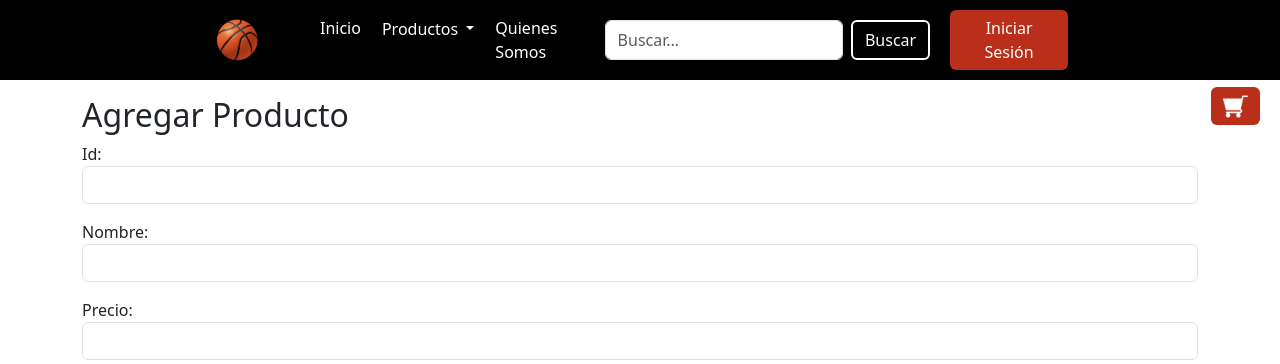
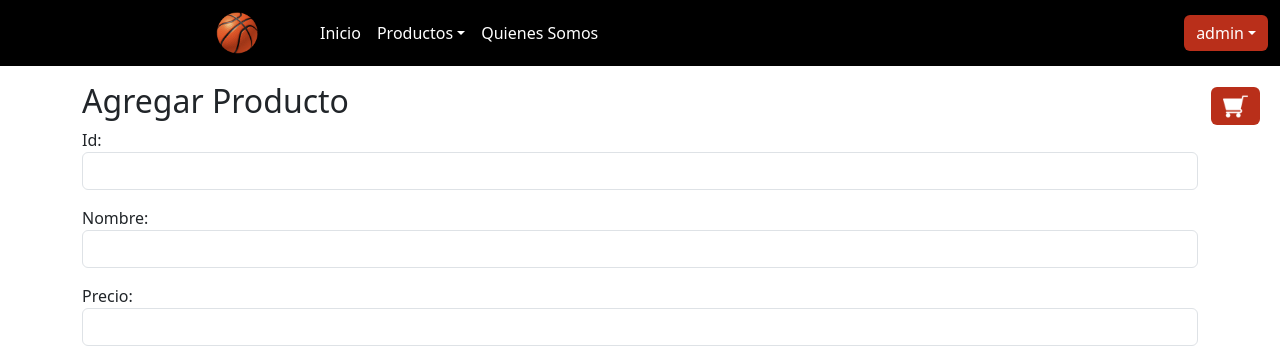
Before and after one commit to JSaavedraHwl/basket-world, a Django app: page /agregar_productos in a window 1280 px wide. Shown: the top 364 px of the page. Run offline with Django 5.2, Linux system fonts and the light colour scheme; a user stored in the database is signed in; data comes from the database, SQL or seed files in the repository; both versions use the stored data as it was after the commit; data that the repository does not hold is empty.

Commit message:
se agrega version revisada css
Se agrega validaciones de sesion iniciada.

```diff
--- a/myproject/basket/templates/base.html
+++ b/myproject/basket/templates/base.html
@@ -3,68 +3,82 @@
 <!DOCTYPE html>
 <html lang="es">
   <head>
-    <meta charset="UTF-8">
-    <meta name="viewport" content="width=device-width, initial-scale=1.0">
-    <link rel="stylesheet" href="{% static 'css/style.css' %}">
-    <link href="https://cdn.jsdelivr.net/npm/bootstrap@5.3.3/dist/css/bootstrap.min.css" rel="stylesheet" integrity="sha384-QWTKZyjpPEjISv5WaRU9OFeRpok6YctnYmDr5pNlyT2bRjXh0JMhjY6hW+ALEwIH" crossorigin="anonymous">
+    <meta charset="UTF-8" />
+    <meta name="viewport" content="width=device-width, initial-scale=1.0" />
+    <link rel="stylesheet" href="{% static 'css/style.css' %}" />
+    <link href="https://cdn.jsdelivr.net/npm/bootstrap@5.3.3/dist/css/bootstrap.min.css" rel="stylesheet" integrity="sha384-QWTKZyjpPEjISv5WaRU9OFeRpok6YctnYmDr5pNlyT2bRjXh0JMhjY6hW+ALEwIH" crossorigin="anonymous" />
     <script src="{% static 'js/login.js' %}"></script>
-    <title>{% block title %}Mi Sitio Web{% endblock %}</title>
+    <title>
+      {% block title %}
+        Mi Sitio Web
+      {% endblock %}
+    </title>
     <script>
-        const staticBaseUrl = "{% static 'img/' %}";
+      const staticBaseUrl = "{% static 'img/' %}"
     </script>
     <!-- Aquí puedes incluir tus estilos CSS, scripts, etc. -->
   </head>
   <body>
-
     <script src="https://cdn.jsdelivr.net/npm/bootstrap@5.3.3/dist/js/bootstrap.bundle.min.js" integrity="sha384-YvpcrYf0tY3lHB60NNkmXc5s9fDVZLESaAA55NDzOxhy9GkcIdslK1eN7N6jIeHz" crossorigin="anonymous"></script>
     <!-- Navbar -->
     <nav class="navbar navbar-expand-lg bg-body-custom">
       <div class="container-fluid">
-        <a href="{% url 'index' %}">
-            <img class="nav-icon" src="{% static 'img/ball.png' %}" width="50px" style="padding: 4px;">
-        </a>
-        <button class="navbar-toggler" type="button" data-bs-toggle="collapse" data-bs-target="#navbarSupportedContent" aria-controls="navbarSupportedContent" aria-expanded="false" aria-label="Toggle navigation">
-            <span class="navbar-toggler-icon"></span>
-        </button>
+        <a href="{% url 'index' %}"><img class="nav-icon" src="{% static 'img/ball.png' %}" width="50px" style="padding: 4px;" /></a>
+        <button class="navbar-toggler" type="button" data-bs-toggle="collapse" data-bs-target="#navbarSupportedContent" aria-controls="navbarSupportedContent" aria-expanded="false" aria-label="Toggle navigation"><span class="navbar-toggler-icon"></span></button>
         <div class="collapse navbar-collapse" id="navbarSupportedContent">
           <ul class="navbar-nav me-auto mb-2 mb-lg-0">
             <li class="nav-item">
               <a class="nav-link active" aria-current="page" href="{% url 'index' %}">Inicio</a>
             </li>
-                <li class="nav-item">
-                    <div class="dropdown" style="margin-top:1.5px">
-                        <button class="btn dropdown-toggle" type="button" data-bs-toggle="dropdown" aria-expanded="false" style="color: white;">
-                            Productos
-                        </button>
-                        <ul class="dropdown-menu">
-                            <li><a class="dropdown-item" href="{% url 'productos' categoria='balones' %}">Balones</a></li>
-                            <li><a class="dropdown-item" href="{% url 'productos' categoria='camisetas' %}">Poleras</a></li>
-                            <li><a class="dropdown-item" href="{% url 'productos' categoria='accesorios' %}">Accesorios</a></li>
-                            <li><a class="dropdown-item" href="{% url 'crud_productos' %}">Mantenedor productos</a></li>
+            <li class="nav-item dropdown">
+              <a class="nav-link dropdown-toggle" href="#" id="navbarDropdown" role="button" data-bs-toggle="dropdown" aria-expanded="false">Productos</a>
+              <ul class="dropdown-menu" aria-labelledby="navbarDropdown">
+                <li>
+                  <a class="dropdown-item" href="{% url 'productos' categoria='balones' %}">Balones</a>
+                </li>
+                <li>
+                  <a class="dropdown-item" href="{% url 'productos' categoria='camisetas' %}">Poleras</a>
+                </li>
+                <li>
+                  <a class="dropdown-item" href="{% url 'productos' categoria='accesorios' %}">Accesorios</a>
+                </li>
+                <li>
+                  <a class="dropdown-item" href="{% url 'crud_productos' %}">Mantenedor productos</a>
+                </li>
               </ul>
-                    </div>
             </li>
             <li class="nav-item">
               <a class="nav-link" href="{% url 'quienes_somos' %}">Quienes Somos</a>
             </li>
           </ul>
-            <form class="d-flex" role="search">
-                <input class="form-control me-2" type="search" placeholder="Buscar..." aria-label="Search">
-                <button class="btn btn-outline-success btn-buscar" type="submit">Buscar</button>
-            </form>
-            <div class="btn-iniciar-sesion">
-                <button type="button" class="btn btn-primary" data-bs-toggle="modal" data-bs-target="#exampleModal">
-                    Iniciar Sesión
-                </button>
-            </div>
+          <ul class="navbar-nav ms-auto mb-2 mb-lg-0">
+            {% if user.is_authenticated %}
+              <li class="nav-item dropdown">
+                <button type="button" class="btn btn-primary dropdown-toggle" data-bs-toggle="dropdown" aria-expanded="false">{{ user.username }}</button>
+                <ul class="dropdown-menu dropdown-menu-end">
+                  <li>
+                    <a class="dropdown-item" href="{% url 'index' %}">Historial de Compras</a>
+                  </li>
+                  <li>
+                    <a class="dropdown-item" href="{% url 'index' %}">Mis Pedidos</a>
+                  </li>
+                  <li>
+                    <a class="dropdown-item" href="{% url 'logout' %}">Cerrar Sesión</a>
+                  </li>
+                </ul>
+              </li>
+            {% else %}
+              <li class="nav-item">
+                <button type="button" class="btn btn-primary" data-bs-toggle="modal" data-bs-target="#exampleModal">Iniciar Sesión</button>
+              </li>
+            {% endif %}
+          </ul>
         </div>
       </div>
     </nav>
-<!--BOTON CARRITO FLOTANTE-->
-<button class="btn btn-primary fixed-button" type="button" data-bs-toggle="offcanvas" data-bs-target="#offcanvasRight" aria-controls="offcanvasRight">
-    <img src="{% static 'img/src/carrito.png' %}" class="carrito">
-</button>
-<!--MODAL INICIAR SESIÓN-->
+    <!-- BOTON CARRITO FLOTANTE -->
+    <button class="btn btn-primary fixed-button" type="button" data-bs-toggle="offcanvas" data-bs-target="#offcanvasRight" aria-controls="offcanvasRight"><img src="{% static 'img/src/carrito.png' %}" class="carrito" /></button>
+    <!-- MODAL INICIAR SESIÓN -->
     <div class="modal fade" id="exampleModal" tabindex="-1" aria-labelledby="exampleModalLabel" aria-hidden="true">
       <div class="modal-dialog">
         <div class="modal-content">
@@ -77,17 +91,17 @@
               {% csrf_token %}
               <div class="mb-3">
                 <label for="exampleInputEmail1" class="form-label">Usuario</label>
-                        <input type="text" name="email" class="form-control" id="exampleInputEmail1" aria-describedby="emailHelp">
+                <input type="text" name="email" class="form-control" id="exampleInputEmail1" aria-describedby="emailHelp" />
               </div>
               <div class="mb-3">
                 <label for="exampleInputPassword1" class="form-label">Contraseña</label>
-                        <input type="password" name="password" class="form-control" id="exampleInputPassword1">
+                <input type="password" name="password" class="form-control" id="exampleInputPassword1" />
               </div>
               <div class="mb-3 form-check">
-                        <input type="checkbox" class="form-check-input" id="exampleCheck1">
+                <input type="checkbox" class="form-check-input" id="exampleCheck1" />
                 <label class="form-check-label" for="exampleCheck1">Mantener sesión iniciada.</label>
               </div>
-                    <a href="{% url 'register'%}">Registrarse aqui!</a>
+              <a href="{% url 'register' %}">Registrarse aqui!</a>
               <button type="submit" class="btn btn-primary">Iniciar Sesión</button>
             </form>
           </div>
@@ -95,15 +109,15 @@
       </div>
     </div>
 
-
     <!-- Contenido de la página -->
     <div class="content-wrapper">
       {% block content %}
+
       {% endblock %}
     </div>
 
     <div aria-live="polite" aria-atomic="true" style="width=100%">
-    <div id="toastContainer" class="toast-container position-absolute bottom-0 end-0 p-3" >
+      <div id="toastContainer" class="toast-container position-absolute bottom-0 end-0 p-3">
         <!-- Los toasts irán aquí -->
       </div>
     </div>
@@ -147,7 +161,7 @@ document.addEventListener('DOMContentLoaded', (event) => {
       </div>
     </div>
 
-<!--FOOTER-->
+    <!-- FOOTER -->
     <footer>
       <div>
         <div class="container cont-foot">
@@ -170,10 +184,10 @@ document.addEventListener('DOMContentLoaded', (event) => {
               <p style="font-size: 7.5pt;">Basketball World®, todos los derechos reservados.</p>
             </div>
             <div class="col-sm-4 center">
-                    <img src="{% static 'img/src/fb.png' %}" class="social-media-icon">
-                    <img src="{% static 'img/src/tt.png' %}" class="social-media-icon">
-                    <img src="{% static 'img/src/ig.png' %}" class="social-media-icon">
-                    <img src="{% static 'img/src/yt.png' %}" class="social-media-icon">
+              <img src="{% static 'img/src/fb.png' %}" class="social-media-icon" />
+              <img src="{% static 'img/src/tt.png' %}" class="social-media-icon" />
+              <img src="{% static 'img/src/ig.png' %}" class="social-media-icon" />
+              <img src="{% static 'img/src/yt.png' %}" class="social-media-icon" />
             </div>
           </div>
         </div>
--- a/myproject/basket/templates/inicio.html
+++ b/myproject/basket/templates/inicio.html
@@ -11,10 +11,10 @@
     <div class="container">
       <div class="row">
         <div class="col-md">
-          <img src="{% static 'img/productos/carrousel/crrsl1_1.png' %}" width="600px" />
+          <img src="{% static 'img/productos/carrousel/crrsl1_1.png' %}" width="600px" class="d-none d-xl-block" />
         </div>
         <div class="col-md">
-          <img src="{% static 'img/productos/carrousel/crrsl2_1.png' %}" width="600px" />
+          <img src="{% static 'img/productos/carrousel/crrsl2_1.png' %}" width="600px" class="d-none d-xl-block" />
         </div>
       </div>
     </div>
--- a/myproject/basket/urls.py
+++ b/myproject/basket/urls.py
@@ -12,4 +12,5 @@ urlpatterns = [
     path('eliminar_producto/<str:id>', views.eliminar_producto, name='eliminar_producto'),
     path('login', views.vista_login, name='login'),
     path('register', views.register, name='register'),
+    path('logout', views.vista_logout, name='logout'),
 ]
--- a/myproject/basket/views.py
+++ b/myproject/basket/views.py
@@ -3,7 +3,7 @@ from django.shortcuts import get_object_or_404, redirect, render
 from django.http import JsonResponse
 from django.templatetags.static import static
 from django.contrib.auth.decorators import login_required, user_passes_test
-from django.contrib.auth import authenticate, login
+from django.contrib.auth import authenticate, login, logout
 from .forms.producto_form import ProductoForm
 from .forms.usuario_form import UsuarioForm
 from .models import Producto
@@ -104,3 +104,9 @@ def register(request):
     else:
         form = UsuarioForm()
     return render(request, 'register.html', {'form': form})
+
+def vista_logout(request):
+    if request.method == 'GET':
+        logout(request)
+        messages.error(request, 'Se ha cerrado la sesión')
+    return redirect('index')
```
Also changed, not shown: myproject/db.sqlite3. Lines whose indentation alone changed are shown as unchanged.
